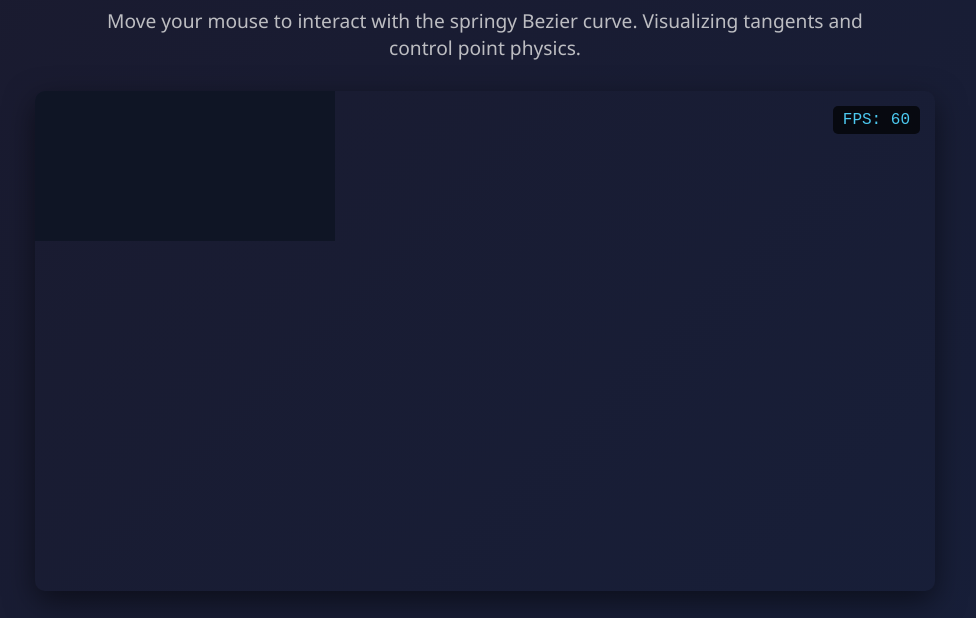
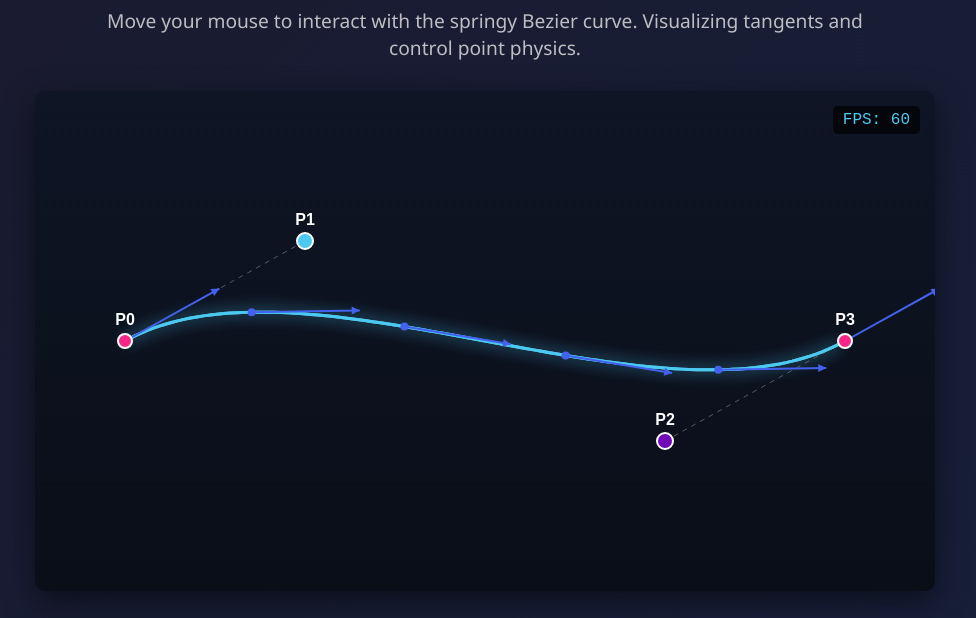
Before and after one commit to NEO6667/Flam, a plain HTML site: page index.html in a window 1280 px wide. Shown: the part 133-751 px from the top of the page, without its empty margins (155-1131 px from the left). Drawn offline with Linux system fonts and the light colour scheme.

Commit message:
physics and other functions added

```diff
--- a/script.js
+++ b/script.js
@@ -0,0 +1,423 @@
+// Canvas Setup
+const canvas = document.getElementById('bezierCanvas');
+const ctx = canvas.getContext('2d');
+const fpsElement = document.getElementById('fps');
+
+// Control Points Definition
+const controlPoints = [
+    { x: 0, y: 0, vx: 0, vy: 0 }, // P0 - fixed
+    { x: 0, y: 0, vx: 0, vy: 0, targetX: 0, targetY: 0 }, // P1 - dynamic
+    { x: 0, y: 0, vx: 0, vy: 0, targetX: 0, targetY: 0 }, // P2 - dynamic
+    { x: 0, y: 0, vx: 0, vy: 0 }  // P3 - fixed
+];
+
+// Physics Parameters
+let k = 0.1;
+let damping = 0.92;
+let mouseInfluence = 1.0;
+
+let showTangents = true;
+let showControlLines = true;
+let showControlPoints = true;
+
+let mouseX = 0;
+let mouseY = 0;
+let isMouseOverCanvas = false;
+
+let lastTime = 0;
+let frameCount = 0;
+let lastFpsUpdate = 0;
+
+function resizeCanvas() {
+    const container = canvas.parentElement;
+    canvas.width = container.clientWidth;
+    canvas.height = container.clientHeight;
+    initControlPoints();
+}
+
+function initControlPoints() {
+    const width = canvas.width;
+    const height = canvas.height;
+
+    // Fixed endpoints
+    controlPoints[0].x = width * 0.1;
+    controlPoints[0].y = height * 0.5;
+
+    controlPoints[3].x = width * 0.9;
+    controlPoints[3].y = height * 0.5;
+
+    // Dynamic control points (initial positions)
+    controlPoints[1].x = width * 0.3;
+    controlPoints[1].y = height * 0.3;
+    controlPoints[1].targetX = controlPoints[1].x;
+    controlPoints[1].targetY = controlPoints[1].y;
+
+    controlPoints[2].x = width * 0.7;
+    controlPoints[2].y = height * 0.7;
+    controlPoints[2].targetX = controlPoints[2].x;
+    controlPoints[2].targetY = controlPoints[2].y;
+}
+
+function setupEventListeners() {
+    // Physics parameter sliders
+    const springSlider = document.getElementById('springConstant');
+    const dampingSlider = document.getElementById('damping');
+    const influenceSlider = document.getElementById('mouseInfluence');
+    const springValue = document.getElementById('springValue');
+    const dampingValue = document.getElementById('dampingValue');
+    const influenceValue = document.getElementById('influenceValue');
+
+    springSlider.addEventListener('input', function() {
+        k = parseFloat(this.value);
+        springValue.textContent = k.toFixed(2);
+    });
+
+    dampingSlider.addEventListener('input', function() {
+        damping = parseFloat(this.value);
+        dampingValue.textContent = damping.toFixed(2);
+    });
+
+    influenceSlider.addEventListener('input', function() {
+        mouseInfluence = parseFloat(this.value);
+        influenceValue.textContent = mouseInfluence.toFixed(1);
+    });
+
+    // visualization toggles
+    document.getElementById('toggleTangents').addEventListener('click', function() {
+        showTangents = !showTangents;
+        this.classList.toggle('active');
+    });
+
+    document.getElementById('toggleControlLines').addEventListener('click', function() {
+        showControlLines = !showControlLines;
+        this.classList.toggle('active');
+    });
+
+    document.getElementById('togglePoints').addEventListener('click', function() {
+        showControlPoints = !showControlPoints;
+        this.classList.toggle('active');
+    });
+
+    canvas.addEventListener('mousemove', function(e) {
+        const rect = canvas.getBoundingClientRect();
+        mouseX = e.clientX - rect.left;
+        mouseY = e.clientY - rect.top;
+        isMouseOverCanvas = true;
+
+        // Set target positions for dynamic control points
+        const width = canvas.width;
+        const normalizedX = mouseX / width;
+
+        const influenceP1 = Math.max(0, 1 - normalizedX * 2) * mouseInfluence;
+        const influenceP2 = Math.max(0, normalizedX * 2 - 1) * mouseInfluence;
+
+        if (influenceP1 > 0) {
+            controlPoints[1].targetX = mouseX;
+            controlPoints[1].targetY = mouseY;
+        }
+
+        if (influenceP2 > 0) {
+            controlPoints[2].targetX = mouseX;
+            controlPoints[2].targetY = mouseY;
+        }
+    });
+
+    canvas.addEventListener('mouseleave', function() {
+        isMouseOverCanvas = false;
+
+        //return to original positions
+        controlPoints[1].targetX = canvas.width * 0.3;
+        controlPoints[1].targetY = canvas.height * 0.3;
+        controlPoints[2].targetX = canvas.width * 0.7;
+        controlPoints[2].targetY = canvas.height * 0.7;
+    });
+
+    window.addEventListener('resize', resizeCanvas);
+}
+
+
+// Bezier Curve Math Functions
+function cubicBezier(t, p0, p1, p2, p3) {
+    const u = 1 - t;
+    const u2 = u * u;
+    const u3 = u2 * u;
+    const t2 = t * t;
+    const t3 = t2 * t;
+
+    const x = u3 * p0.x + 3 * u2 * t * p1.x + 3 * u * t2 * p2.x + t3 * p3.x;
+    const y = u3 * p0.y + 3 * u2 * t * p1.y + 3 * u * t2 * p2.y + t3 * p3.y;
+
+    return { x, y };
+}
+
+function bezierTangent(t, p0, p1, p2, p3) {
+    const u = 1 - t;
+    const u2 = u * u;
+    const t2 = t * t;
+
+    const dx = 3 * u2 * (p1.x - p0.x) + 6 * u * t * (p2.x - p1.x) + 3 * t2 * (p3.x - p2.x);
+    const dy = 3 * u2 * (p1.y - p0.y) + 6 * u * t * (p2.y - p1.y) + 3 * t2 * (p3.y - p2.y);
+
+    return { x: dx, y: dy };
+}
+
+function updatePhysics() {
+    //physics to P1 and P2 only
+    for (let i = 1; i <= 2; i++) {
+        const point = controlPoints[i];
+
+        // calculating spring force (acceleration)
+        const ax = -k * (point.x - point.targetX) - damping * point.vx;
+        const ay = -k * (point.y - point.targetY) - damping * point.vy;
+
+        // update velocity
+        point.vx += ax;
+        point.vy += ay;
+
+        // update position
+        point.x += point.vx;
+        point.y += point.vy;
+
+        //boundary constraints
+        const margin = 30;
+        if (point.x < margin) {
+            point.x = margin;
+            point.vx *= -0.5;
+        }
+        if (point.x > canvas.width - margin) {
+            point.x = canvas.width - margin;
+            point.vx *= -0.5;
+        }
+        if (point.y < margin) {
+            point.y = margin;
+            point.vy *= -0.5;
+        }
+        if (point.y > canvas.height - margin) {
+            point.y = canvas.height - margin;
+            point.vy *= -0.5;
+        }
+    }
+}
+
+
+function drawControlPoints() {
+    if (!showControlPoints) return;
+
+    // drawing control points
+    for (let i = 0; i < controlPoints.length; i++) {
+        const point = controlPoints[i];
+
+
+        let color;
+        let radius = 8;
+
+        if (i === 0 || i === 3) {
+            color = '#f72585'; //fixed points
+            radius = 7;
+        } else if (i === 1) {
+            color = '#4cc9f0'; //P1
+        } else {
+            color = '#7209b7'; //P2
+        }
+
+        //darwing points
+        ctx.beginPath();
+        ctx.arc(point.x, point.y, radius, 0, Math.PI * 2);
+        ctx.fillStyle = color;
+        ctx.fill();
+
+        //drawing outline
+        ctx.lineWidth = 2;
+        ctx.strokeStyle = '#ffffff';
+        ctx.stroke();
+
+        // Label points
+        ctx.fillStyle = '#ffffff';
+        ctx.font = 'bold 16px Arial';
+        ctx.textAlign = 'center';
+        ctx.textBaseline = 'middle';
+        ctx.fillText(`P${i}`, point.x, point.y - 20);
+    }
+}
+
+function drawControlLines() {
+    if (!showControlLines) return;
+
+    //lines connecting control points
+    ctx.beginPath();
+    ctx.moveTo(controlPoints[0].x, controlPoints[0].y);
+    ctx.lineTo(controlPoints[1].x, controlPoints[1].y);
+    ctx.moveTo(controlPoints[2].x, controlPoints[2].y);
+    ctx.lineTo(controlPoints[3].x, controlPoints[3].y);
+
+    ctx.strokeStyle = 'rgba(255, 255, 255, 0.3)';
+    ctx.lineWidth = 1;
+    ctx.setLineDash([5, 5]);
+    ctx.stroke();
+    ctx.setLineDash([]);
+}
+
+function drawBezierCurve() {
+    //bezier curve by sampling at small intervals
+    ctx.beginPath();
+    const p0 = controlPoints[0];
+    const p1 = controlPoints[1];
+    const p2 = controlPoints[2];
+    const p3 = controlPoints[3];
+
+    //move to first point
+    const firstPoint = cubicBezier(0, p0, p1, p2, p3);
+    ctx.moveTo(firstPoint.x, firstPoint.y);
+
+    //sample curve
+    for (let t = 0.01; t <= 1; t += 0.01) {
+        const point = cubicBezier(t, p0, p1, p2, p3);
+        ctx.lineTo(point.x, point.y);
+    }
+
+    //curve
+    ctx.strokeStyle = '#4cc9f0';
+    ctx.lineWidth = 3;
+    ctx.stroke();
+
+    //vurve glow effect
+    ctx.shadowColor = '#4cc9f0';
+    ctx.shadowBlur = 15;
+    ctx.stroke();
+    ctx.shadowBlur = 0;
+}
+
+function drawTangents() {
+    if (!showTangents) return;
+
+    const p0 = controlPoints[0];
+    const p1 = controlPoints[1];
+    const p2 = controlPoints[2];
+    const p3 = controlPoints[3];
+
+    //tangent points
+    const tangentPoints = [0, 0.2, 0.4, 0.6, 0.8, 1];
+
+    for (const t of tangentPoints) {
+        //calculating point on curve
+        const point = cubicBezier(t, p0, p1, p2, p3);
+
+        //calculating tangent vector
+        const tangent = bezierTangent(t, p0, p1, p2, p3);
+
+        //normalize tangent
+        const length = Math.sqrt(tangent.x * tangent.x + tangent.y * tangent.y);
+        if (length === 0) continue;
+
+        const scale = 108; //tang len
+        const nx = tangent.x / length;
+        const ny = tangent.y / length;
+
+        //tangent line
+        ctx.beginPath();
+        ctx.moveTo(point.x, point.y);
+        ctx.lineTo(point.x + nx * scale, point.y + ny * scale);
+        ctx.strokeStyle = '#4361ee';
+        ctx.lineWidth = 2;
+        ctx.stroke();
+
+        //small circle at tangent point
+        ctx.beginPath();
+        ctx.arc(point.x, point.y, 4, 0, Math.PI * 2);
+        ctx.fillStyle = '#4361ee';
+        ctx.fill();
+
+        //draw arrowhead
+        ctx.beginPath();
+        const arrowSize = 8;
+        const arrowX = point.x + nx * scale;
+        const arrowY = point.y + ny * scale;
+
+        //perpendicular for arrow wings
+        const perpX = -ny;
+        const perpY = nx;
+
+        ctx.moveTo(arrowX, arrowY);
+        ctx.lineTo(arrowX - nx * arrowSize + perpX * arrowSize/2,
+                  arrowY - ny * arrowSize + perpY * arrowSize/2);
+        ctx.lineTo(arrowX - nx * arrowSize - perpX * arrowSize/2,
+                  arrowY - ny * arrowSize - perpY * arrowSize/2);
+        ctx.closePath();
+        ctx.fillStyle = '#4361ee';
+        ctx.fill();
+    }
+}
+
+function drawMouseInfluence() {
+    if (!isMouseOverCanvas) return;
+
+    // mouse influence area
+    const width = canvas.width;
+    const normalizedX = mouseX / width;
+
+    // P1(left side)
+    const influenceP1 = Math.max(0, 1 - normalizedX * 2);
+    if (influenceP1 > 0) {
+        ctx.beginPath();
+        ctx.arc(controlPoints[1].targetX, controlPoints[1].targetY, 15, 0, Math.PI * 2);
+        ctx.fillStyle = `rgba(76, 201, 240, ${0.3 * influenceP1})`;
+        ctx.fill();
+    }
+
+    // P2(right side)
+    const influenceP2 = Math.max(0, normalizedX * 2 - 1);
+    if (influenceP2 > 0) {
+        ctx.beginPath();
+        ctx.arc(controlPoints[2].targetX, controlPoints[2].targetY, 15, 0, Math.PI * 2);
+        ctx.fillStyle = `rgba(114, 9, 183, ${0.3 * influenceP2})`;
+        ctx.fill();
+    }
+
+    ctx.beginPath();
+    ctx.arc(mouseX, mouseY, 8, 0, Math.PI * 2);
+    ctx.fillStyle = 'rgba(255, 255, 255, 0.5)';
+    ctx.fill();
+    ctx.strokeStyle = '#ffffff';
+    ctx.lineWidth = 2;
+    ctx.stroke();
+}
+
+function animate(timestamp) {
+    // time delta for consistent physics
+    const deltaTime = timestamp - lastTime || 0;
+    lastTime = timestamp;
+
+    // update FPS per sec
+    frameCount++;
+    if (timestamp - lastFpsUpdate >= 1000) {
+        fpsElement.textContent = Math.round((frameCount * 1000) / (timestamp - lastFpsUpdate));
+        frameCount = 0;
+        lastFpsUpdate = timestamp;
+    }
+
+    const gradient = ctx.createLinearGradient(0, 0, 0, canvas.height);
+    gradient.addColorStop(0, '#0f1525');
+    gradient.addColorStop(1, '#0a0e18');
+
+    ctx.fillStyle = gradient;
+    ctx.fillRect(0, 0, canvas.width, canvas.height);
+
+    updatePhysics();
+
+    drawControlLines();
+    drawBezierCurve();
+    drawTangents();
+    drawControlPoints();
+    drawMouseInfluence();
+
+
+    requestAnimationFrame(animate);
+}
+
+function init() {
+    resizeCanvas();
+    setupEventListeners();
+    requestAnimationFrame(animate);
+}
+
+window.addEventListener('load', init);
--- a/style.css
+++ b/style.css
@@ -93,7 +93,6 @@ h2 {
 input[type="range"] {
     flex: 1;
     height: 8px;
-    -webkit-appearance: none;
     background: #1a1a2e;
     border-radius: 4px;
     outline: none;
```
